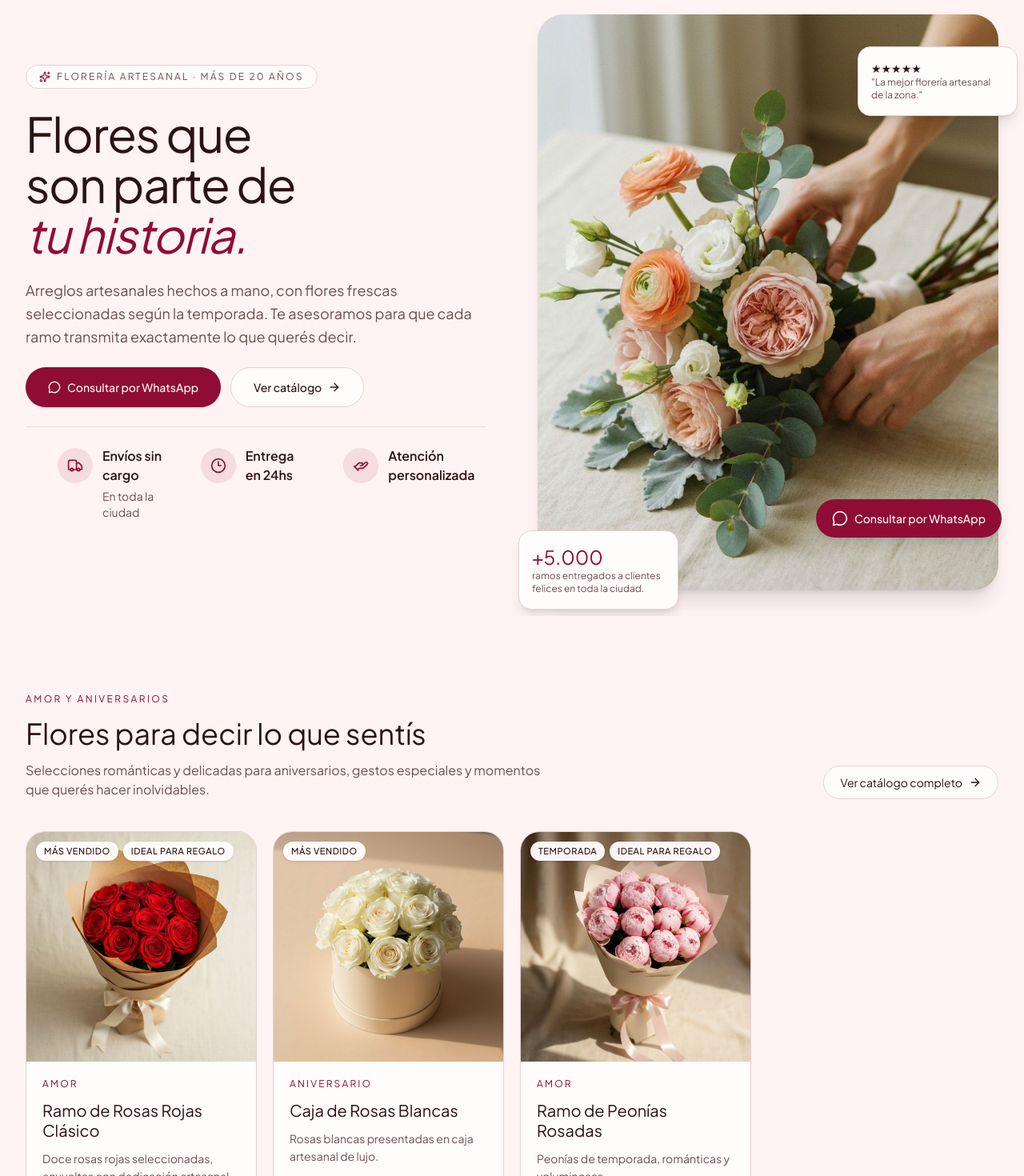
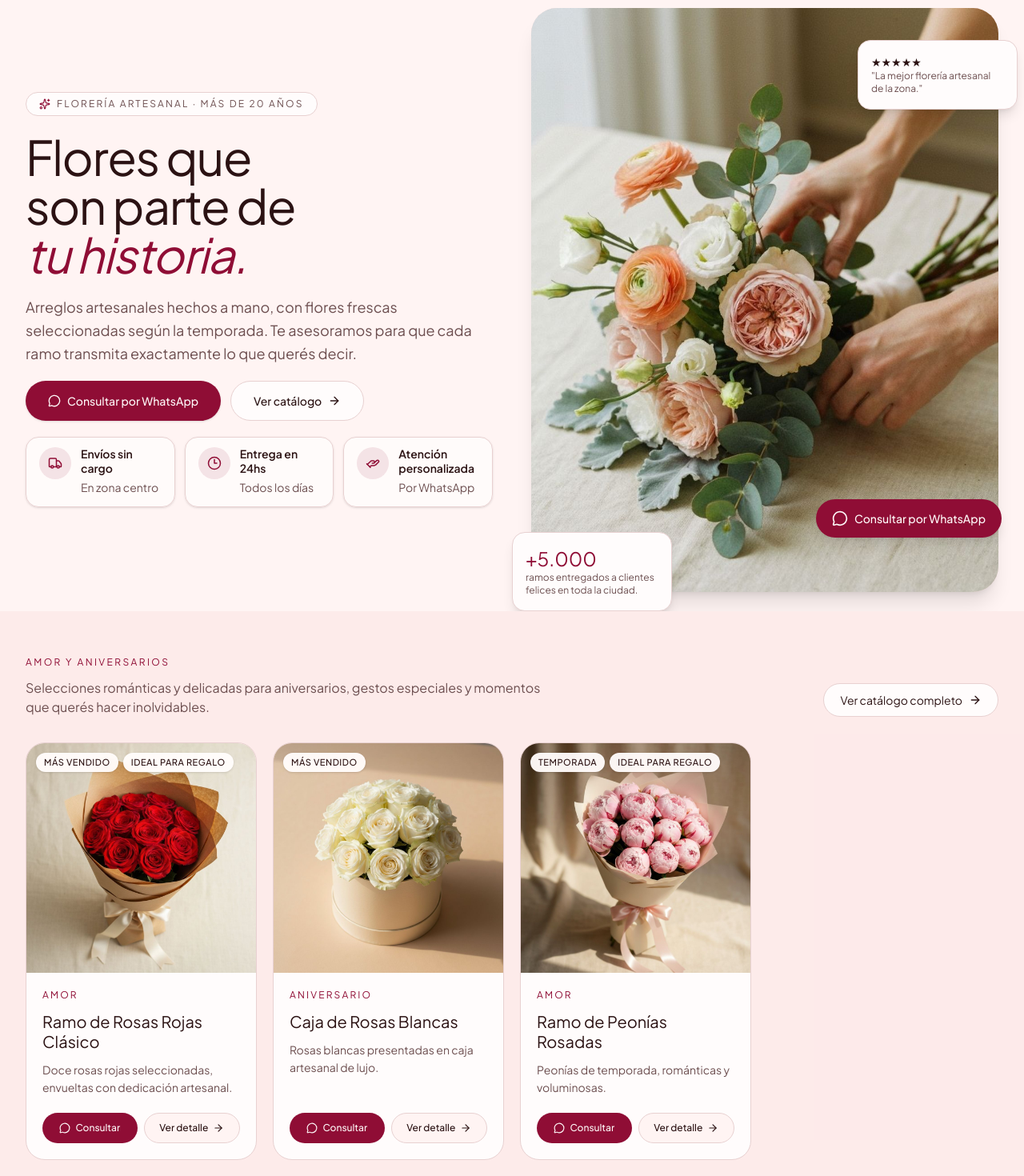
Before and after one commit to valenciafacundo/floreria-la-rosa, a Next.js app: page / in a window 1280 px wide. Shown: the part 100-1570 px from the top of the page at 80% size. Built offline with nearby package versions, Linux system fonts and the light colour scheme; a web font is replaced by a local one.

Commit message:
Ajustar estilos y estructura en varios componentes para mejorar la presentación y la legibilidad
Co-authored-by: Copilot <copilot@github.com>

```diff
--- a/app/page.tsx
+++ b/app/page.tsx
@@ -26,6 +26,7 @@ export default function HomePage() {
         {/* <HomeBannerHeader /> */}
 
         <FeaturedSection
+          background="muted"
           eyebrow="Amor y aniversarios"
           title="Flores para decir lo que sentís"
           description="Selecciones románticas y delicadas para aniversarios, gestos especiales y momentos que querés hacer inolvidables."
@@ -35,7 +36,6 @@ export default function HomePage() {
         />
 
         <FeaturedSection
-          background="muted"
           eyebrow="Cumpleaños"
           title="Opciones alegres para celebrar"
           description="Ramos y arreglos que acompañan cumpleaños con color, frescura y una presentación lista para regalar."
@@ -43,6 +43,7 @@ export default function HomePage() {
         />
 
         <FeaturedSection
+          background="muted"
           eyebrow="Nacimientos"
           title="Detalles suaves para dar la bienvenida"
           description="Arreglos delicados y cálidos para acompañar la llegada de una nueva vida con flores frescas y presentación artesanal."
@@ -50,7 +51,6 @@ export default function HomePage() {
         />
 
         <FeaturedSection
-          background="muted"
           eyebrow="Regalos especiales"
           title="Ideas versátiles para sorprender"
           description="Opciones pensadas para agradecer, felicitar o simplemente tener un gesto lindo con alguien importante."
@@ -58,6 +58,7 @@ export default function HomePage() {
         />
 
         <FeaturedSection
+          background="muted"
           eyebrow="Condolencias"
           title="Arreglos sobrios para acompañar con respeto"
           description="Coronas, cruces y corazones preparados con la sensibilidad necesaria para acompañar momentos difíciles."
--- a/components/contact-section/contact-section.tsx
+++ b/components/contact-section/contact-section.tsx
@@ -3,12 +3,11 @@ import { generalWhatsAppUrl, PHONE_HREF, PHONE_NUMBER } from '@/helpers/whatsapp
 
 export function ContactSection() {
   return (
-    <section id="contacto" className="bg-background py-16 md:py-24">
+    <section id="contacto" className="bg-background py-10 md:py-14">
       <div className="mx-auto max-w-7xl px-4 md:px-8">
-        <div className="grid gap-10 rounded-[2rem] border border-border bg-card p-8 md:grid-cols-2 md:gap-12 md:p-12 lg:p-16">
+        <div className="grid gap-10 rounded-[2rem] border border-border bg-card p-8 md:grid-cols-2 md:gap-10 md:p-10 lg:p-12">
           <div>
-            <p className="text-xs uppercase tracking-[0.2em] text-primary">Contacto</p>
-            <h2 className="mt-3 text-balance font-serif text-3xl leading-tight md:text-4xl">
+            <h2 className="text-balance font-serif text-3xl leading-tight md:text-4xl">
               Hablemos sobre tu próximo ramo
             </h2>
             <p className="mt-4 text-pretty leading-relaxed text-muted-foreground">
@@ -17,7 +16,7 @@ export function ContactSection() {
               momento, desde una celebración hasta un instante delicado.
             </p>
 
-            <div className="mt-8 flex flex-col gap-3 sm:flex-row">
+            <div className="mt-6 flex flex-col gap-3 sm:flex-row">
               <a
                 href={generalWhatsAppUrl}
                 target="_blank"
--- a/components/hero/hero.tsx
+++ b/components/hero/hero.tsx
@@ -14,35 +14,36 @@ const benefits = [
   {
     icon: Truck,
     title: "Envíos sin cargo",
-    description: "En toda la ciudad",
+    description: "En zona centro",
   },
   {
     icon: Clock3,
     title: "Entrega en 24hs",
-    description: "",
+    description: "Todos los días",
   },
   {
     icon: HandHelping,
     title: "Atención personalizada",
-    description: "",
+    description: "Por WhatsApp",
   },
 ];
+
 export function Hero() {
   return (
     <section className="relative overflow-hidden">
-      <div className="mx-auto grid max-w-7xl grid-cols-1 gap-10 px-4 pb-12 pt-10 md:px-8 md:pb-16 md:pt-14 lg:grid-cols-2 lg:items-center lg:gap-16 lg:pb-8 lg:pt-8">
-        <div className="flex flex-col gap-6">
+      <div className="mx-auto grid max-w-7xl grid-cols-1 gap-8 px-4 pb-8 pt-8 md:px-8 md:pb-10 md:pt-10 lg:grid-cols-2 lg:items-center lg:gap-12 lg:pb-6 lg:pt-6">
+        <div className="flex flex-col gap-5">
           <span className="inline-flex w-fit items-center gap-2 rounded-full border border-border bg-card px-4 py-1.5 text-xs uppercase tracking-[0.18em] text-muted-foreground">
             <Sparkles className="h-3.5 w-3.5 text-primary" aria-hidden="true" />
             Florería artesanal · más de 20 años
           </span>
 
-          <h1 className="text-balance font-serif text-4xl leading-[1.05] tracking-tight md:text-5xl lg:text-6xl">
+          <h1 className="text-balance font-serif text-4xl leading-[1.02] tracking-tight md:text-5xl lg:text-6xl">
             Flores que son parte de
             <span className="block italic text-primary">tu historia.</span>
           </h1>
 
-          <p className="max-w-xl text-pretty text-base leading-relaxed text-muted-foreground md:text-lg">
+          <p className="max-w-xl text-pretty text-[15px] leading-relaxed text-muted-foreground md:text-lg">
             Arreglos artesanales hechos a mano, con flores frescas seleccionadas
             según la temporada. Te asesoramos para que cada ramo transmita
             exactamente lo que querés decir.
@@ -67,47 +68,33 @@ export function Hero() {
             </Link>
           </div>
 
-          <div className="grid gap-3 border-t border-border/60 bg-background px-4 py-4 md:grid-cols-3 md:gap-6 md:px-8 md:py-5">
+          <div className="grid gap-3 sm:grid-cols-2 xl:grid-cols-3">
             {benefits.map((benefit) => {
               const Icon = benefit.icon;
               return (
                 <div
                   key={benefit.title}
-                  className="flex items-start gap-3 rounded-2xl px-1 py-1 md:px-2"
+                  className="rounded-2xl border border-border bg-card/80 px-4 py-3 shadow-sm"
                 >
-                  <span className="mt-0.5 inline-flex h-11 w-11 shrink-0 items-center justify-center rounded-full bg-primary/10 text-primary">
-                    <Icon className="h-5 w-5" aria-hidden="true" />
-                  </span>
-                  <div>
-                    <p className="text-sm font-semibold text-foreground md:text-base">
-                      {benefit.title}
-                    </p>
-                    <p className="mt-1 text-sm text-muted-foreground">
-                      {benefit.description}
-                    </p>
+                  <div className="flex items-start gap-3">
+                    <span className="inline-flex h-10 w-10 shrink-0 items-center justify-center rounded-full bg-primary/10 text-primary">
+                      <Icon className="h-4.5 w-4.5" aria-hidden="true" />
+                    </span>
+                    <div className="min-w-0">
+                      <p className="text-sm font-semibold leading-tight text-foreground">
+                        {benefit.title}
+                      </p>
+                      <p className="mt-1 text-xs leading-relaxed text-muted-foreground md:text-sm">
+                        {benefit.description}
+                      </p>
+                    </div>
                   </div>
                 </div>
               );
             })}
           </div>
-          {/* <div className="mt-2 flex flex-wrap items-center gap-x-6 gap-y-2 text-xs text-muted-foreground">
-            <span className="flex items-center gap-1.5">
-              <span className="h-1.5 w-1.5 rounded-full bg-primary" /> Atendemos
-              24 hs
-            </span>
-            <span className="flex items-center gap-1.5">
-              <span className="h-1.5 w-1.5 rounded-full bg-primary" /> Envíos
-              sin cargo zona centro
-            </span>
-            <span className="flex items-center gap-1.5">
-              <span className="h-1.5 w-1.5 rounded-full bg-primary" />{" "}
-              Asesoramiento personalizado
-            </span>
-          </div> */}
 
-          {/* Banner sutil para mobile y tablet: muestra una franja horizontal con la
-              imagen del florista para aportar contexto visual sin ocupar todo el alto. */}
-          <div className="relative mt-4 aspect-[16/7] w-full overflow-hidden rounded-2xl bg-secondary shadow-md lg:hidden">
+          <div className="relative mt-2 aspect-[16/7] w-full overflow-hidden rounded-2xl bg-secondary shadow-md lg:hidden">
             <Image
               src="/hero-florist.jpg"
               alt="Florista artesanal armando un ramo de flores frescas de temporada"
@@ -124,8 +111,6 @@ export function Hero() {
           </div>
         </div>
 
-        {/* Bloque de imagen: solo visible en pantallas grandes para que en mobile/tablet
-            no ocupe todo el ancho ni obligue a hacer scroll innecesario. */}
         <div className="relative hidden lg:block">
           <div className="relative aspect-[4/5] w-full overflow-hidden rounded-[2rem] bg-secondary shadow-xl">
             <Image
--- a/components/product-grid/featured-section.tsx
+++ b/components/product-grid/featured-section.tsx
@@ -29,19 +29,19 @@ export function FeaturedSection({
       id={id}
       className={
         background === "muted"
-          ? "bg-secondary/40 py-16 md:py-24"
-          : "bg-background py-16 md:py-24"
+          ? "bg-secondary/40 py-10 md:py-14"
+          : "bg-background py-10 md:py-14"
       }
     >
       <div className="mx-auto max-w-7xl px-4 md:px-8">
-        <div className="flex flex-col items-start justify-between gap-6 md:flex-row md:items-end">
+        <div className="flex flex-col items-start justify-between gap-5 md:flex-row md:items-end">
           <div className="max-w-2xl">
             <p className="text-xs uppercase tracking-[0.2em] text-primary">
               {eyebrow}
             </p>
-            <h2 className="mt-3 text-balance font-serif text-3xl leading-tight md:text-4xl">
+            {/* <h2 className="mt-3 text-balance font-serif text-3xl leading-tight md:text-4xl">
               {title}
-            </h2>
+            </h2> */}
             {description && (
               <p className="mt-3 text-pretty text-muted-foreground">
                 {description}
@@ -59,7 +59,7 @@ export function FeaturedSection({
           )}
         </div>
 
-        <div className="mt-10">
+        <div className="mt-8">
           <ProductGrid products={products} />
         </div>
       </div>
--- a/components/trust-section/trust-section.tsx
+++ b/components/trust-section/trust-section.tsx
@@ -53,7 +53,7 @@ export function TrustSection() {
           </p>
         </div>
 
-        <div className="mt-12 grid gap-4 sm:grid-cols-2 lg:grid-cols-3">
+        <div className="mt-8 grid gap-4 sm:grid-cols-2 lg:grid-cols-3">
           {items.map(({ icon: Icon, title, description }) => (
             <div
               key={title}
```
Also changed, not shown: components/product-grid/selected-products-section.tsx (+18 -14 lines).
